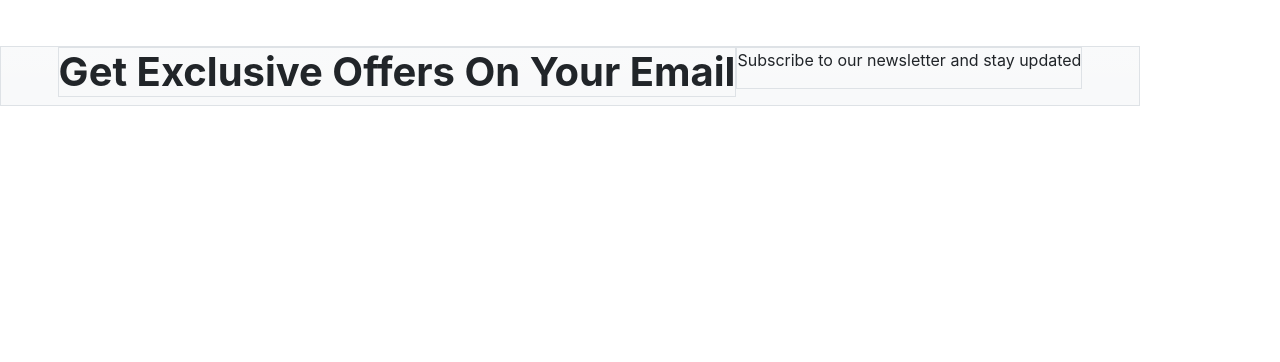
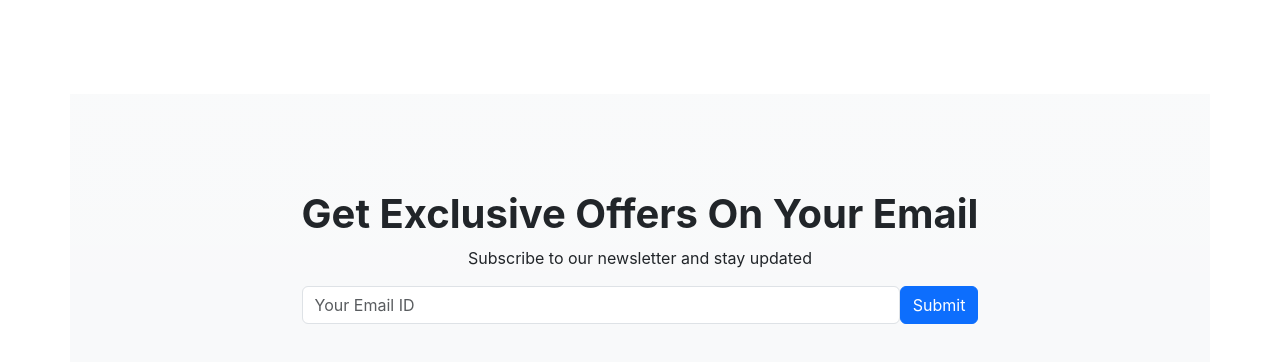
Before and after one commit to devzil579/ecommerce, a React (Create React App) app: page / in a window 1280 px wide. Shown: the part 1074-1436 px from the top of the page. Before the commit the page ends 1180 px from the top, so only its background shows below. Built offline with nearby package versions, Linux system fonts and the light colour scheme; the HTML template or start-up script is replaced by a standard one.

Commit message:
Few more changes done

```diff
--- a/src/Components/NewsLetter/NewsLetter.jsx
+++ b/src/Components/NewsLetter/NewsLetter.jsx
@@ -1,11 +1,21 @@
-import React, { useState } from 'react'
+import React from 'react'
 import './NewsLetter.css'
 
 const NewsLetter = () =>{
     return(
-        <div className ='container bg-light bg-gradient d-inline-flex  justify-content-center border'>
-            <h1 className ='text-capitalize fw-bolder border'>Get exclusive offers on your email</h1>
-            <p className ='border'>Subscribe to our newsletter and stay updated</p>
+        <div className ='container bg-light bg-gradient py-5 my-5 d-flex justify-content-center'>
+            <div className ='d-inline-flex flex-column py-5'>
+            <h1 className ='text-capitalize fw-bolder align-self-center '>Get exclusive offers on your email</h1>
+            <p className ='align-self-center'>Subscribe to our newsletter and stay updated</p>
+            <div>
+            <form>
+                <div class="mb-3 d-flex flex-row ">
+                    <input type="email" class="form-control" id="exampleInputEmail1" placeholder='Your Email ID' aria-describedby="emailHelp"/>
+                    <button type="submit" class="btn btn-primary">Submit</button>
+                </div>
+            </form>
+            </div>
+            </div>
         </div>
     )
 }
```
Also changed, not shown: src/Components/Footer/Footer.jsx (added, +21 -0 lines).
